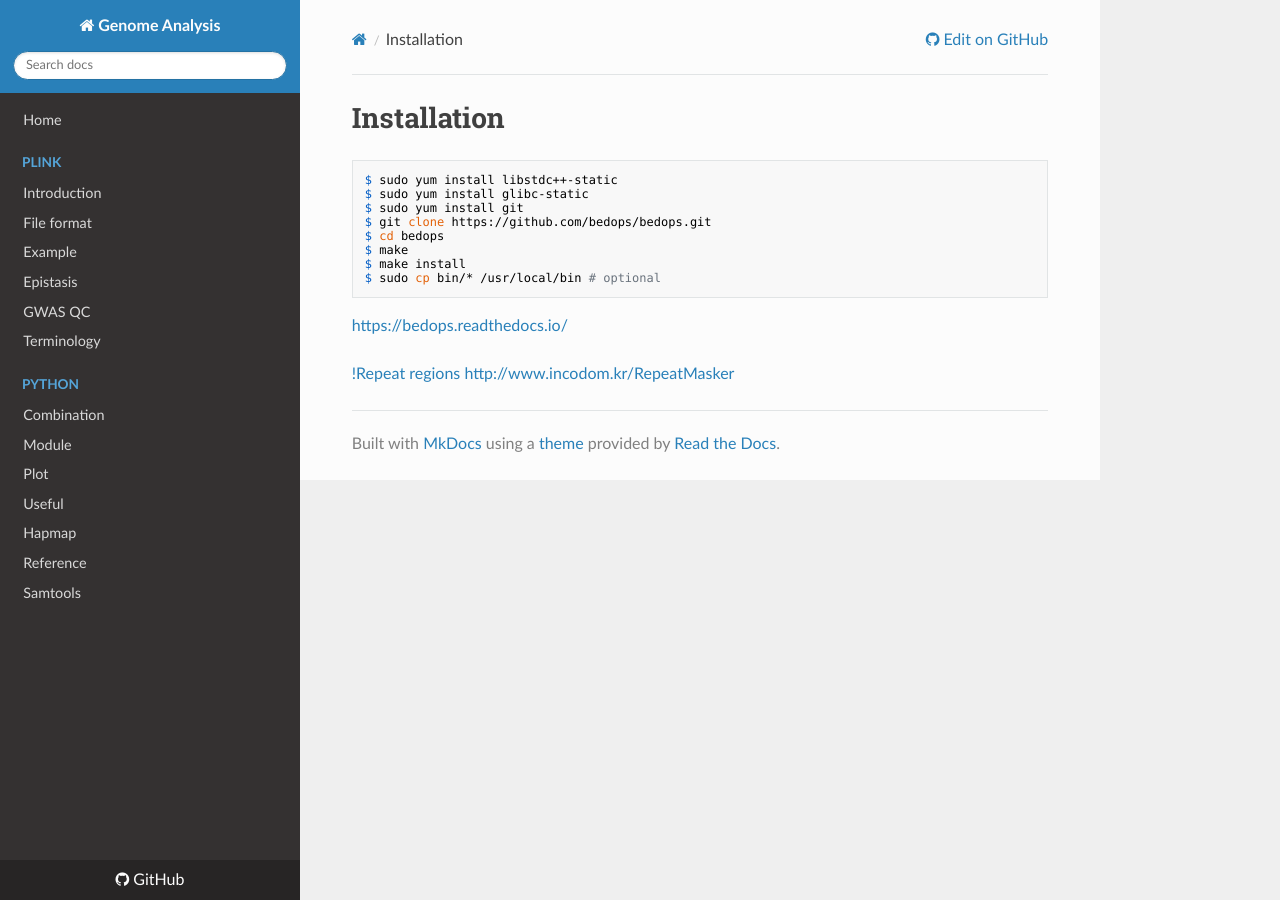
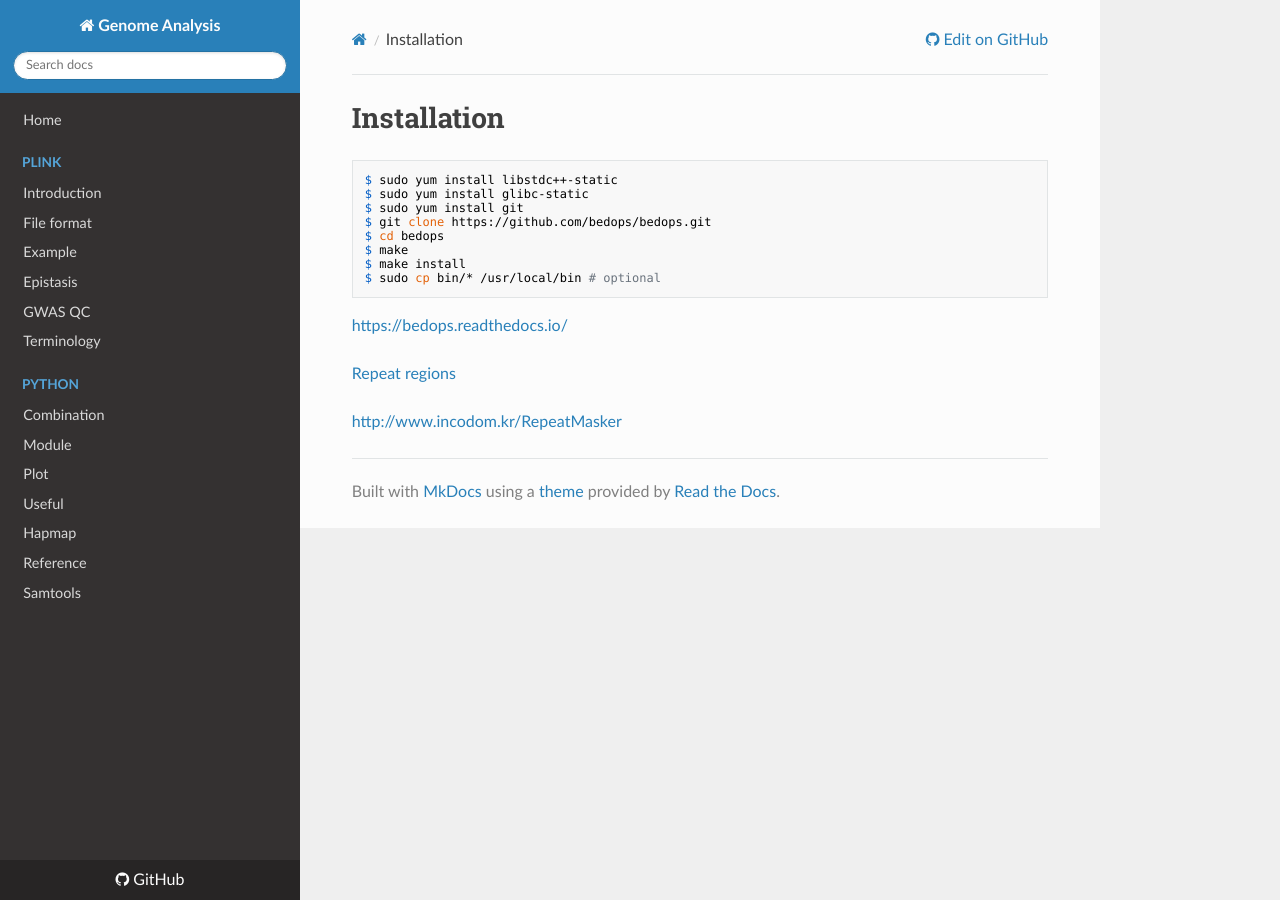
Before and after one commit to WonyoungCho/plink, an MkDocs documentation site: the page built from docs/bedops_int.md, in a window 1280 px wide. Built offline with MkDocs 1.6.1, drawn with Linux system fonts in a browser that asks for light colours; nearby versions of some CDN libraries; old or Windows-style settings are respelled for this version of MkDocs.

```diff
--- a/docs/bedops_int.md
+++ b/docs/bedops_int.md
@@ -12,5 +12,6 @@ $ sudo cp bin/* /usr/local/bin # optional
 <https://bedops.readthedocs.io/>
 
 
-[!Repeat regions](./image/repeat_region.png)
+[Repeat regions](./image/repeat_region.png)
+
 <http://www.incodom.kr/RepeatMasker>
```
